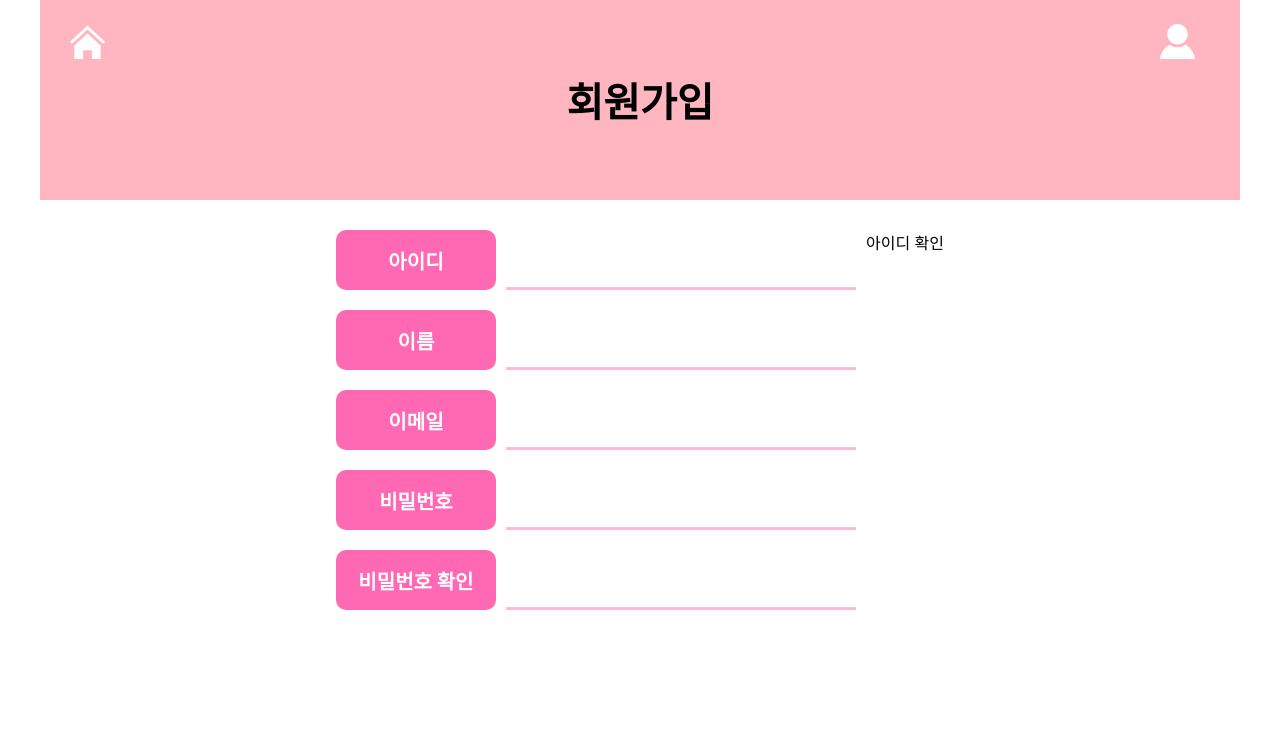
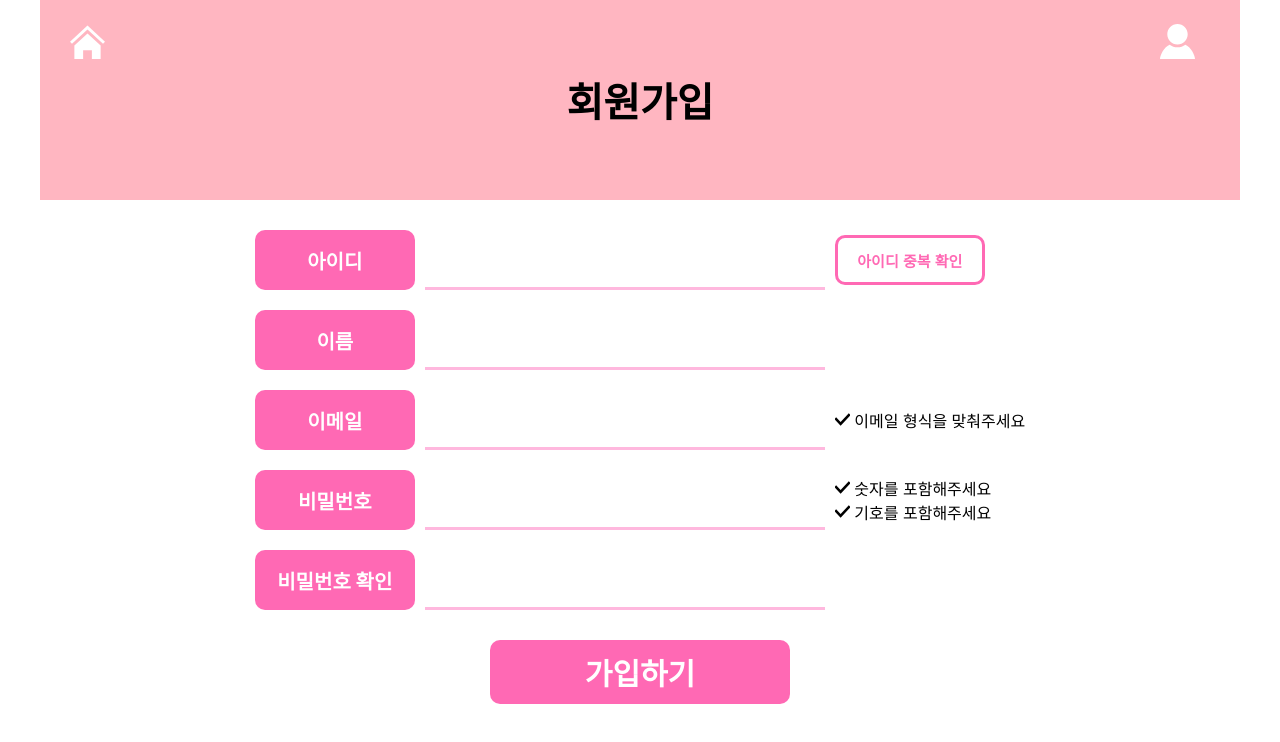
Before and after one commit to Yelin-lin/project-yummy-frontend, a React (Create React App) app: page /join in a window 1280 px wide. Shown: the top 742 px of the page. Built offline with nearby package versions, Linux system fonts and the light colour scheme.

Commit message:
Update : Join 뼈대잡기

```diff
--- a/src/pages/join/Join.jsx
+++ b/src/pages/join/Join.jsx
@@ -1,44 +1,61 @@
 import React from 'react'
-import { SCenterLayout, SInputBox, SInputLabelContainer, SLabelBox } from '../../styles/globalstyles'
+import { SButtonBox, SCenterLayout, SInputBox, SInputLabelContainer, SLabelBox } from '../../styles/globalstyles'
 import { styled } from 'styled-components'
 
 function Join() {
+
+  const CHECK_ICON = <svg xmlns="http://www.w3.org/2000/svg" width="15" height="15" viewBox="0 0 24 24"><path d="M9 22l-10-10.598 2.798-2.859 7.149 7.473 13.144-14.016 2.909 2.806z"/></svg>;
+
   return (
-    <SJoinCenterLayout>
-      <div style={{ display: 'flex', flexDirection: 'column', gap: '20px' }}>
+    <SCenterLayout>
+      <SJoinInputLayout>
       <SInputLabelContainer $gapSize="10px" >
         <SLabelBox $fontSort="medium" $backgroundColor="rgb(255,105,180)" $color="rgb(255,255,255)">아이디</SLabelBox>
-        <SInputBox $inputMainColor="255,20,147" $inputHeight="60" $inputWidth="350" $inputFontSize="25"/>
-        <div>아이디 확인</div>
+        <SInputBox $inputMainColor="255,20,147" $inputHeight="60" $inputWidth="400" $inputFontSize="25"/>
+        <SJoinButtonBox $buttonSort="medium" $color="rgb(255,105,180)" $backgroundColor="rgb(255,255,255)">아이디 중복 확인</SJoinButtonBox>
       </SInputLabelContainer>
 
       <SInputLabelContainer $gapSize="10px">
         <SLabelBox $fontSort="medium" $backgroundColor="rgb(255,105,180)" $color="rgb(255,255,255)">이름</SLabelBox>
-        <SInputBox $inputMainColor="255,20,147" $inputHeight="60" $inputWidth="350" $inputFontSize="25"/>
+        <SInputBox $inputMainColor="255,20,147" $inputHeight="60" $inputWidth="400" $inputFontSize="25"/>
       </SInputLabelContainer>
 
       <SInputLabelContainer $gapSize="10px">
         <SLabelBox $fontSort="medium" $backgroundColor="rgb(255,105,180)" $color="rgb(255,255,255)">이메일</SLabelBox>
-        <SInputBox $inputMainColor="255,20,147" $inputHeight="60" $inputWidth="350" $inputFontSize="25"/>
+        <SInputBox $inputMainColor="255,20,147" $inputHeight="60" $inputWidth="400" $inputFontSize="25"/>
+        <div>{CHECK_ICON} 이메일 형식을 맞춰주세요</div>
       </SInputLabelContainer>
 
       <SInputLabelContainer $gapSize="10px">
         <SLabelBox $fontSort="medium" $backgroundColor="rgb(255,105,180)" $color="rgb(255,255,255)">비밀번호</SLabelBox>
-        <SInputBox $inputMainColor="255,20,147" $inputHeight="60" $inputWidth="350" $inputFontSize="25"/>
+        <SInputBox $inputMainColor="255,20,147" $inputHeight="60" $inputWidth="400" $inputFontSize="25"/>
+        <div>
+          <div>{CHECK_ICON} 숫자를 포함해주세요</div>
+          <div>{CHECK_ICON} 기호를 포함해주세요</div>
+        </div>
       </SInputLabelContainer>
 
       <SInputLabelContainer $gapSize="10px">
         <SLabelBox $fontSort="medium" $backgroundColor="rgb(255,105,180)" $color="rgb(255,255,255)">비밀번호 확인</SLabelBox>
-        <SInputBox $inputMainColor="255,20,147" $inputHeight="60" $inputWidth="350" $inputFontSize="25"/>
+        <SInputBox $inputMainColor="255,20,147" $inputHeight="60" $inputWidth="400" $inputFontSize="25"/>
       </SInputLabelContainer>
+      </SJoinInputLayout>
+      <SButtonBox $buttonSort="big" $color="rgb(255, 255, 255)" $backgroundColor="rgb(255,105,180)">가입하기</SButtonBox>
 
-      </div>
-    </SJoinCenterLayout>
+    </SCenterLayout>
   )
 }
 
 export default Join
 
-const SJoinCenterLayout = styled(SCenterLayout)`
+const SJoinInputLayout = styled.div`
+  display: flex;
+  flex-Direction: column;
+  gap: 20px;
+
   margin-top: 30px;
 `
+
+const SJoinButtonBox = styled(SButtonBox)`
+  border: 3px solid rgb(255,105,180);
+`
--- a/src/styles/globalstyles.jsx
+++ b/src/styles/globalstyles.jsx
@@ -13,6 +13,7 @@ export const SCenterLayout = styled.div`
 // input 관련 styled-component
 export const SInputLabelContainer = styled.div`
     display: flex;
+    align-items: center;
     gap: ${({ $gapSize }) => $gapSize};
 
     padding-bottom: ${({ $paddingBottom }) => $paddingBottom}px;
@@ -31,7 +32,7 @@ export const SLabelBox = styled.div`
             case 'big':
                 return 'font-size: 30px; font-weight: 700; width: 80px; padding: 10px; border-radius: 10px;';
             case 'medium':
-                return 'font-size: 20px; font-weight: 700; width: 150px; padding: 5px; border-radius: 10px;';
+                return 'font-size: 20px; font-weight: 700; height: 50px; width: 150px; padding: 5px; border-radius: 10px;';
             default :
                 return null;
         }
@@ -74,6 +75,8 @@ export const SButtonBox = styled.button`
         switch ($buttonSort) {
             case 'big':
                 return 'font-size: 30px; font-weight: 700; width: 300px; padding: 10px; border-radius: 10px; margin: 30px';
+            case 'medium' :
+                return 'font-size: 15px; font-weight: 700; height:50px; width: 150px; padding: 2px; border-radius: 10px;';
             default :
                 return null;
         }
```
